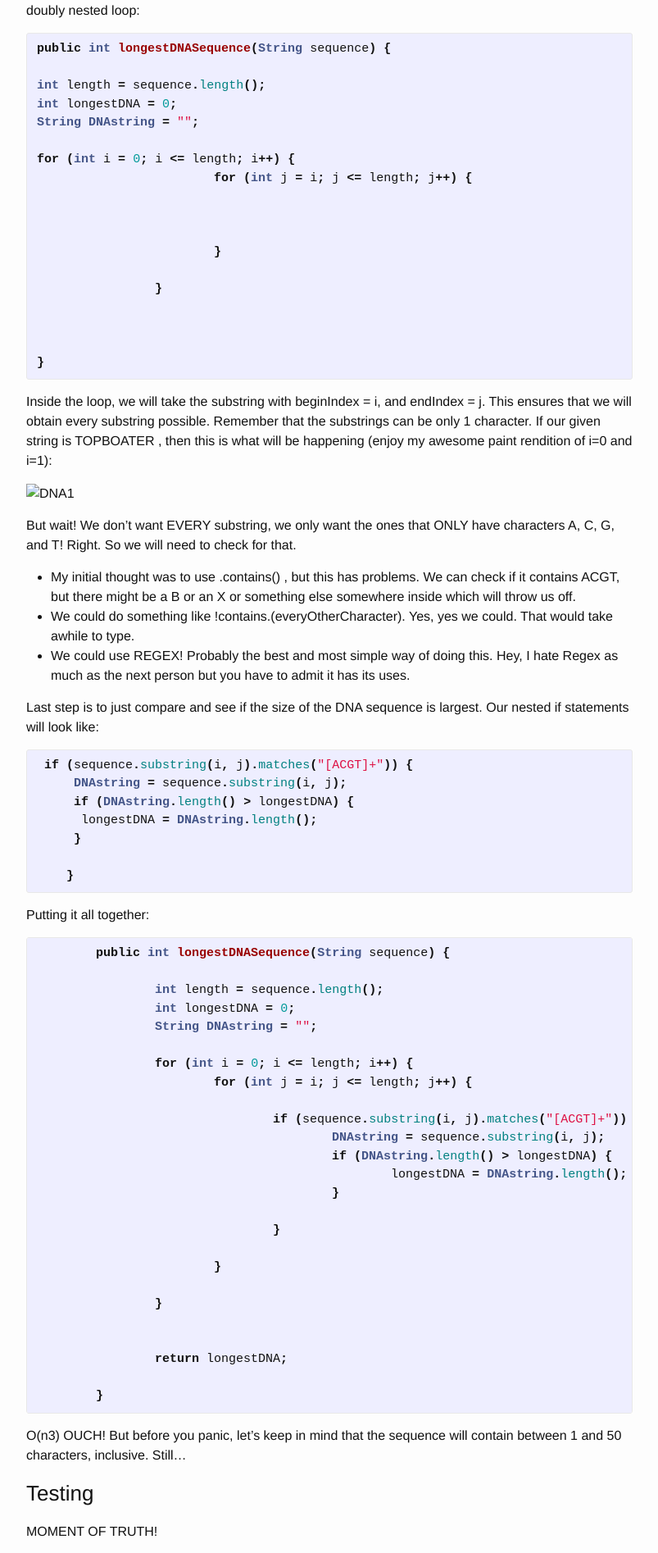
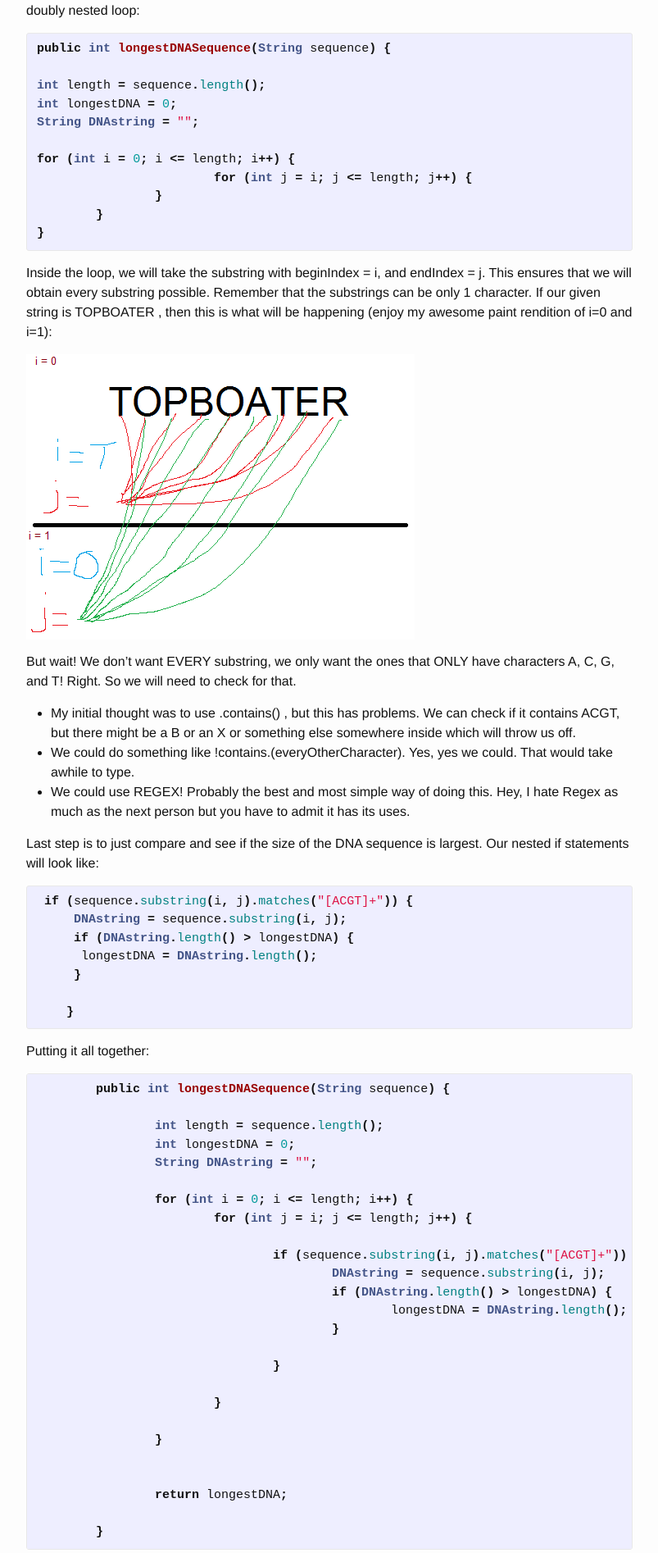
Before and after one commit to fearofcrime/muffinlightning.github.io, a Jekyll site: the page built from _posts/2016-3-1-POW DNA Sequences.markdown, in a window 1280 px wide. Shown: the part 1114-3008 px from the top of the page at 82% size, without its empty margins (238-1041 px from the left). Built offline with Jekyll 4.4.1, drawn with Linux system fonts in a browser that asks for light colours.

Commit message:
formatting again :)

```diff
--- a/_posts/2016-3-1-POW DNA Sequences.markdown
+++ b/_posts/2016-3-1-POW DNA Sequences.markdown
@@ -34,21 +34,14 @@ String DNAstring = "";
 
 for (int i = 0; i <= length; i++) {
 			for (int j = i; j <= length; j++) {
-
-
-
-			}
-
 		}
-
-
-
+	}
 }
 {% endhighlight %}
 
 Inside the loop, we will take the substring with beginIndex = i, and endIndex = j. This ensures that we will obtain every substring possible. Remember that the substrings can be only 1 character. If our given string is TOPBOATER , then this is what will be happening (enjoy my awesome paint rendition of i=0 and i=1):
 
-![DNA1](assets/dna1.png)
+![DNA1](/assets/dna1.png)
 
 But wait! We don't want EVERY substring, we only want the ones that ONLY have characters A, C, G, and T! Right. So we will need to check for that.
 
@@ -105,6 +98,6 @@ O(n3) OUCH! But before you panic, let's keep in mind that the sequence will cont
 
 MOMENT OF TRUTH!
 
-![DNA2](assets/dna2.png)
+![DNA2](/assets/dna2.png)
 
 eZ
```
